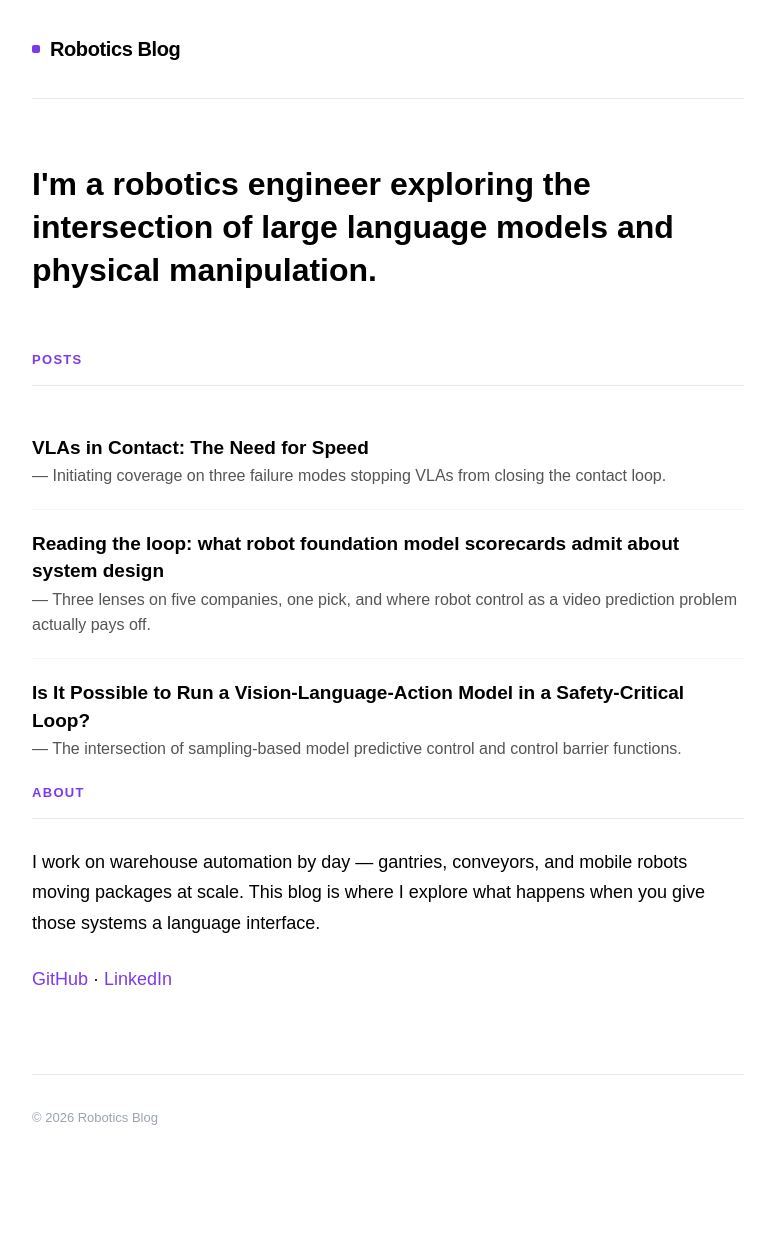
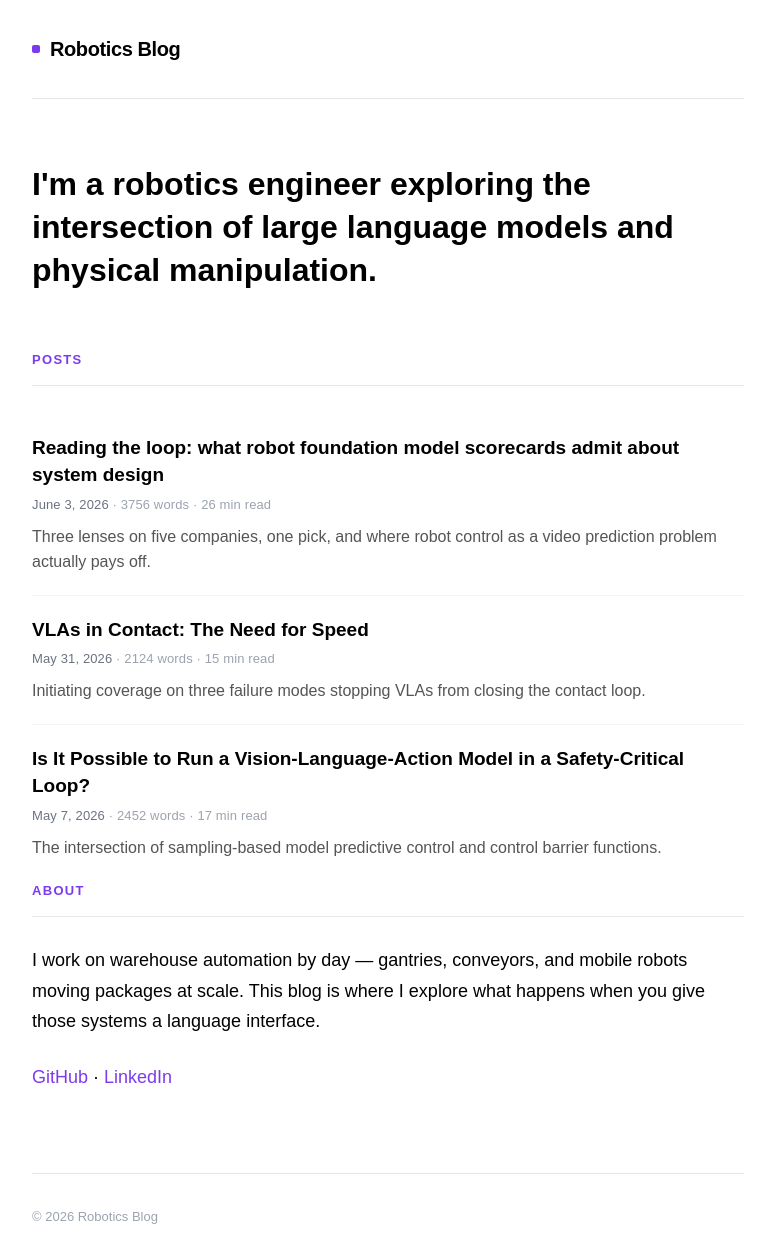
Before and after one commit to sheilsarda/robotics-blog, a Jekyll site: the page built from index.md, in a window 1280 px wide. Shown: the whole page, without its empty margins (252-1027 px from the left). Built offline with Jekyll 4.4.1, drawn with Linux system fonts in a browser that asks for light colours; before the commit the page ends 1162 px from its top, so only the background shows below that.

Commit message:
try this

```diff
--- a/_layouts/home.html
+++ b/_layouts/home.html
@@ -7,9 +7,20 @@ layout: default
 </section>
 
 <h4>Posts</h4>
-<ul>
+<ul class="post-list">
   {% for post in site.posts %}
-  <li><strong><a href="{{ post.url | relative_url }}">{{ post.title }}</a></strong>{% if post.description %} — {{ post.description }}{% endif %}</li>
+  {% assign words = post.content | number_of_words %}
+  {% assign read_time = words | plus: 149 | divided_by: 150 %}
+  {% if read_time < 1 %}{% assign read_time = 1 %}{% endif %}
+  <li class="post-preview">
+    <strong><a href="{{ post.url | relative_url }}">{{ post.title }}</a></strong>
+    <p class="post-meta">
+      <time datetime="{{ post.date | date_to_xmlschema }}">{{ post.date | date: "%B %-d, %Y" }}</time>
+      · {{ words | number_with_delimiter }} words
+      · {{ read_time }} min read
+    </p>
+    {% if post.description %}<p class="post-description">{{ post.description }}</p>{% endif %}
+  </li>
   {% endfor %}
 </ul>
 
--- a/assets/css/style.css
+++ b/assets/css/style.css
@@ -86,12 +86,12 @@ h4 {
 }
 
 /* --- Post list --- */
-ul {
+.post-list {
   list-style: none;
   padding: 0;
 }
 
-li {
+.post-list li {
   padding: 20px 0;
   border-bottom: 1px solid #F3F4F6;
   line-height: 1.6;
@@ -99,11 +99,11 @@ li {
   font-size: 16px;
 }
 
-li:last-child {
+.post-list li:last-child {
   border-bottom: none;
 }
 
-li strong {
+.post-list li strong {
   display: block;
   font-size: 19px;
   font-weight: 700;
@@ -112,15 +112,30 @@ li strong {
   margin-bottom: 2px;
 }
 
-li strong a {
+.post-list li strong a {
   color: #000;
   text-decoration: none;
   transition: color 0.15s ease;
 }
 
-li strong a:hover {
+.post-list li strong a:hover {
   color: #7C3AED;
   text-decoration: none;
+}
+
+.post-meta {
+  font-size: 13px;
+  color: #9CA3AF;
+  margin: 6px 0 8px;
+  letter-spacing: 0.01em;
+}
+
+.post-meta time {
+  color: #6B7280;
+}
+
+.post-description {
+  margin: 0;
 }
 
 /* --- Horizontal rules --- */
@@ -276,7 +291,7 @@ main p:last-child,
     font-size: 28px;
   }
 
-  li strong {
+  .post-list li strong {
     font-size: 17px;
   }
 }
```
Also changed, not shown: _posts/2026-06-03-reading-the-loop.md (renamed from _posts/2026-05-31-reading-the-loop.md, +1 -1 lines).
